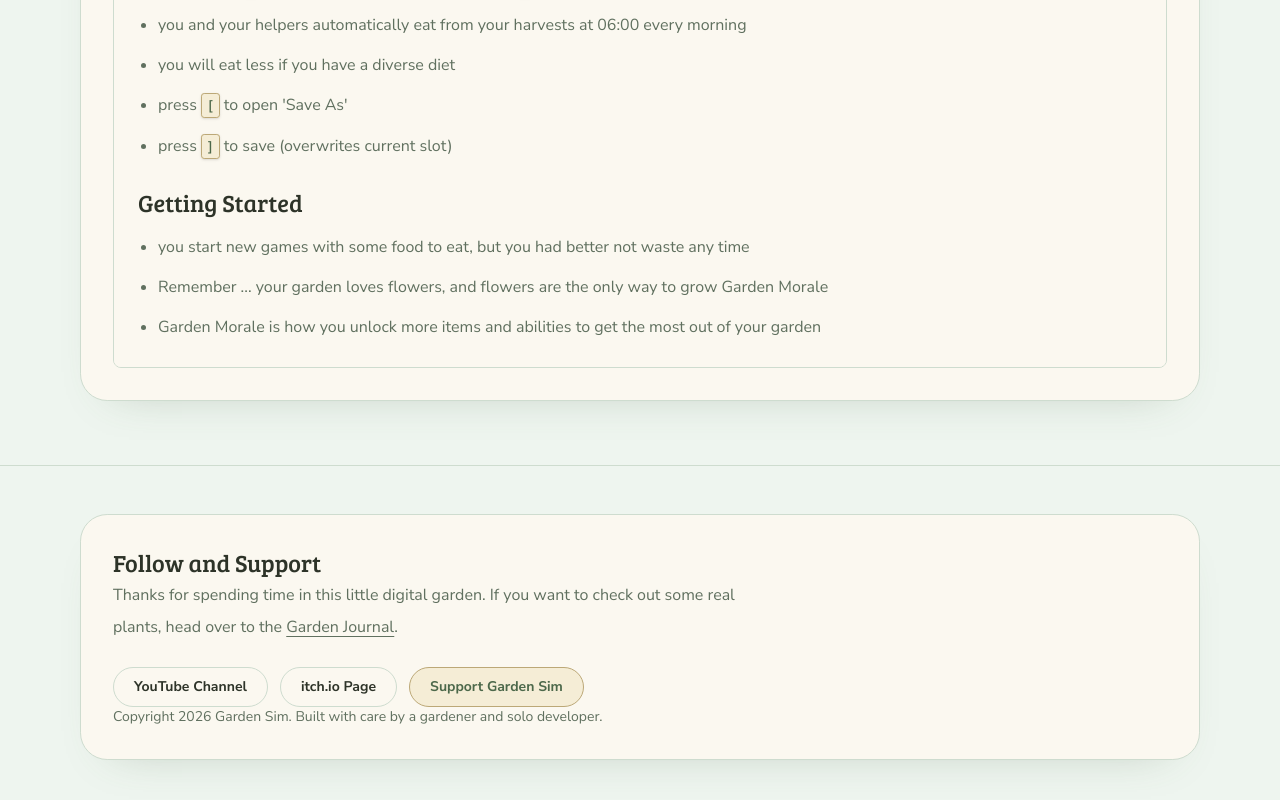
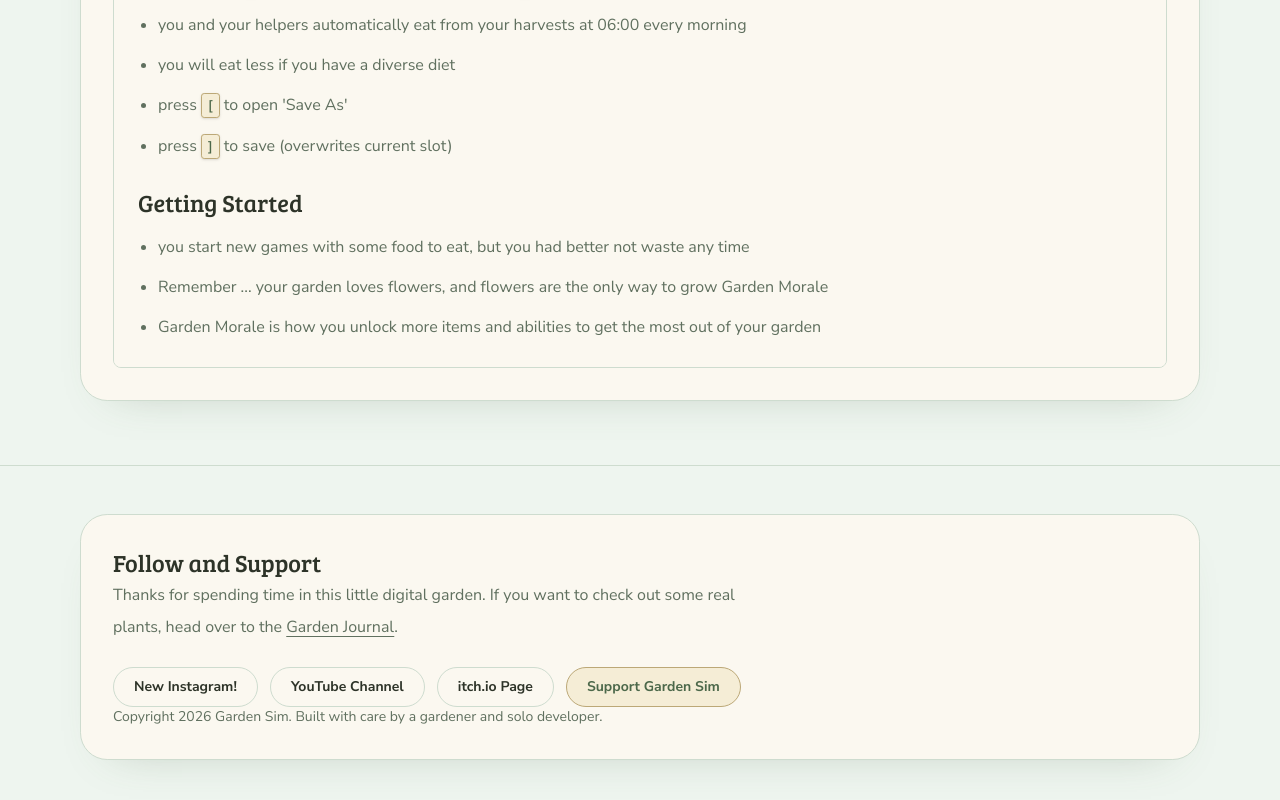
Before and after one commit to nathan-websculpt/garden-sim-site, a Next.js app: page /how-to-play in a window 1280 px wide. Shown: the part 928-1728 px from the top of the page. Built offline with nearby package versions, Linux system fonts and the light colour scheme.

Commit message:
instagram link

```diff
--- a/components/Footer.tsx
+++ b/components/Footer.tsx
@@ -3,6 +3,7 @@ import { SectionShell } from "@/components/SectionFrame";
 import { siteConfig } from "@/lib/site";
 
 const footerLinks = [
+  { href: siteConfig.links.instagram, label: "New Instagram!" },
   { href: siteConfig.links.youtubeChannel, label: "YouTube Channel" },
   { href: siteConfig.links.itch, label: "itch.io Page" },
   { href: siteConfig.links.kofi, label: "Support Garden Sim" },
--- a/lib/site.ts
+++ b/lib/site.ts
@@ -15,6 +15,7 @@ export const siteConfig = {
   heroImage: "/images/home-hero.png",
   ogImage: "/images/og-cover.svg",
   links: {
+    instagram: "https://www.instagram.com/garden_sim_game/",
     kofi: "https://ko-fi.com/gardensim",
     youtubeTrailer: "https://www.youtube.com/watch?v=NMSl7ALI3FU",
     youtubeEmbed: "https://www.youtube.com/embed/NMSl7ALI3FU?si=-SpbU-qk5fk22CHl",
```
